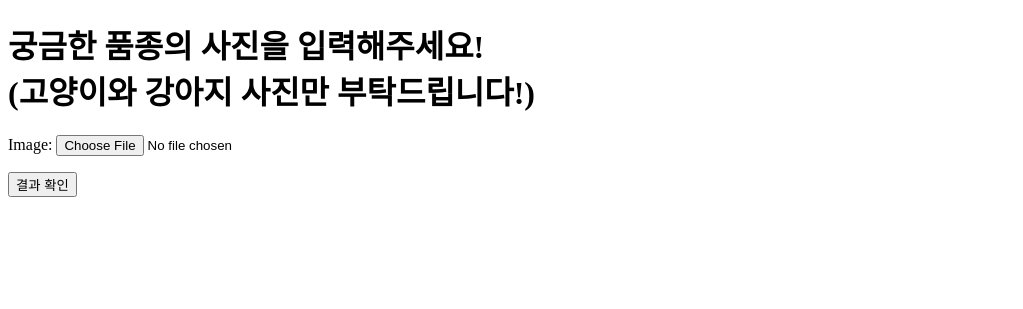
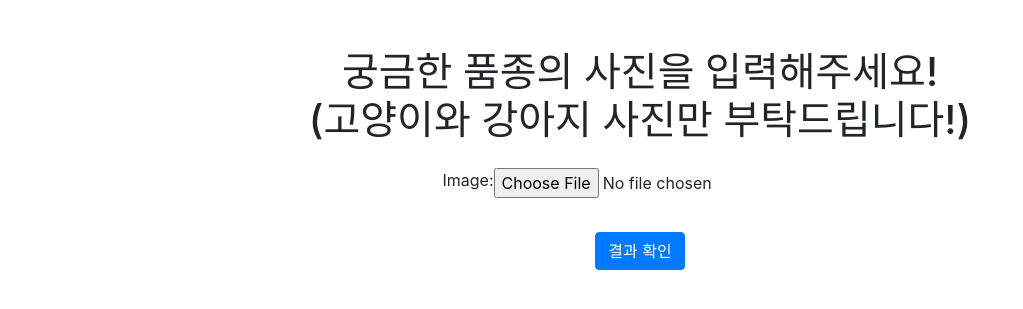
Before and after one commit to injae-348/OpenSourceProject, a Django app: page /pet/ in a window 1280 px wide. Shown: the top 309 px of the page, without its empty margins (0-1023 px from the left). Run offline with Django 4.2, Linux system fonts and the light colour scheme; parts of the project's set-up code (start-up, migrations or seed data) failed here and were passed over; some libraries are stand-ins or nearby versions.

Commit message:
first.html draft

```diff
--- a/templates/first.html
+++ b/templates/first.html
@@ -4,20 +4,35 @@
 <head>
     <meta charset="UTF-8">
     <meta name="viewport" content="width=device-width, initial-scale=1.0">
-    <title>Document</title>
+    <title>동물찾기</title>
+
+    <!-- 부트스트랩 링크 -->
+    <link href="https://stackpath.bootstrapcdn.com/bootstrap/4.5.0/css/bootstrap.min.css" rel="stylesheet">
 </head>
 
-<body>
-    <h1>궁금한 품종의 사진을 입력해주세요!<br>(고양이와 강아지 사진만 부탁드립니다!)</h1>
+<body class="container mt-5">
+    <h1 class="mb-4 text-center">궁금한 품종의 사진을 입력해주세요!<br>(고양이와 강아지 사진만 부탁드립니다!)</h1>
     <form method="post" enctype="multipart/form-data">
         {% csrf_token %}
-        {{ form.as_p }}
+        <div class="form-group d-flex justify-content-center">
+            {{ form.image.label_tag }}
+            {{ form.image }}
+        </div>
 
-        <img id="preview_image" src="#" alt="Preview" style="display: none; max-width: 300px; max-height: 300px;">
 
-        <button type="submit">결과 확인</button>
+
+        <img id="preview_image" class="img-fluid mb-3 mx-auto d-block"
+            style="max-width: 300px; max-height: 300px; display: none;">
+
+
+        <button type="submit" class="btn btn-primary d-flex justify-content-center mx-auto">결과 확인</button>
     </form>
-</body>
+
+
+    <script src="https://code.jquery.com/jquery-3.5.1.slim.min.js"></script>
+    <script src="https://cdn.jsdelivr.net/npm/@popperjs/core@2.5.2/dist/umd/popper.min.js"></script>
+    <script src="https://stackpath.bootstrapcdn.com/bootstrap/4.5.0/js/bootstrap.min.js"></script>
+
     <script>
         function preview_image(event) {
             var reader = new FileReader();
@@ -31,5 +46,6 @@
 
         document.getElementById('id_image').addEventListener('change', preview_image);
     </script>
+</body>
 
 </html>
```
Lines whose indentation alone changed are shown as unchanged.
